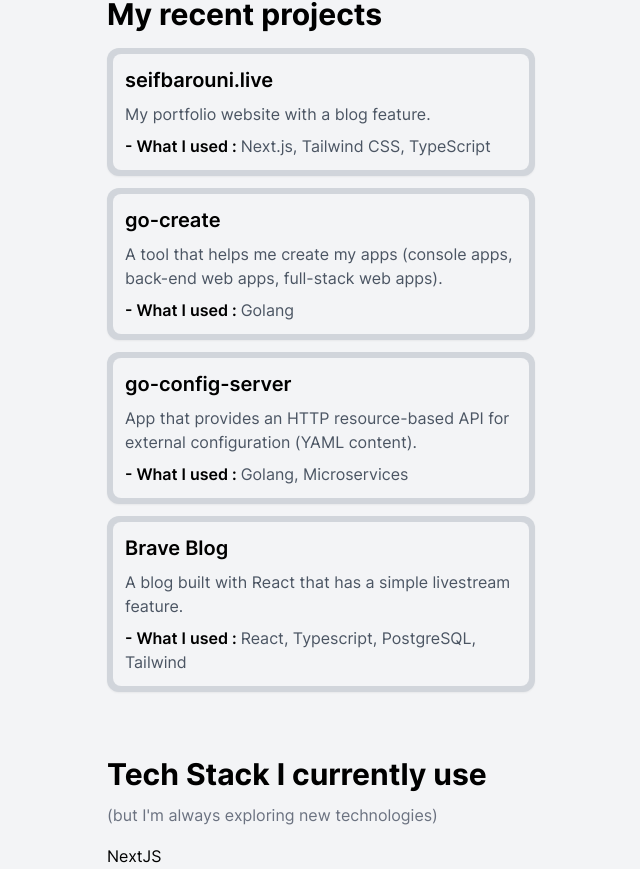
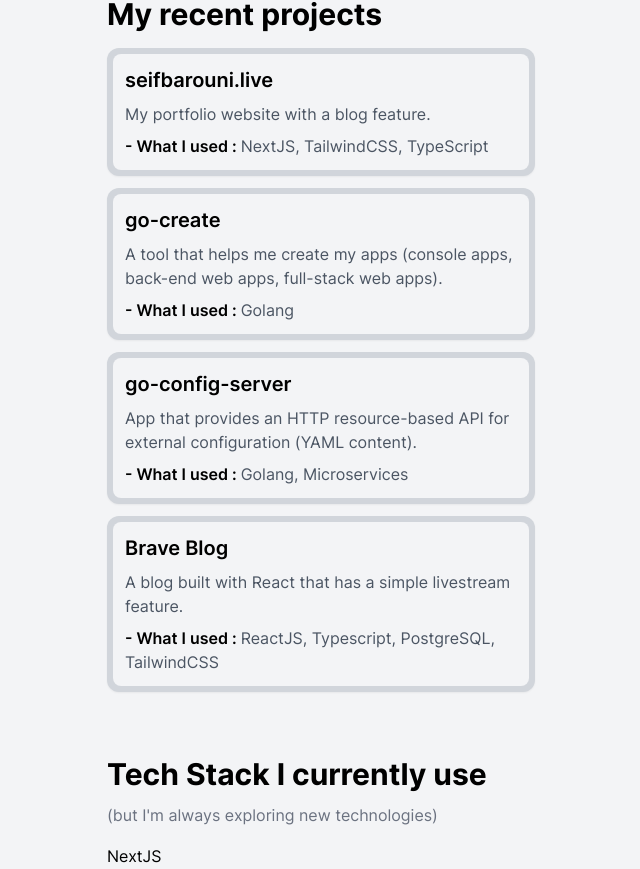
Before and after one commit to Seifbarouni/seifbarouni.live, a Next.js app: page / in a window 1280 px wide. Shown: the part 384-1253 px from the top of the page, without its empty margins (325-965 px from the left). Built offline with nearby package versions, Linux system fonts and the light colour scheme; what tailwindcss-no-scrollbar would draw is missing.

Commit message:
patch: typo fix

```diff
--- a/components/home/RecentProjects.tsx
+++ b/components/home/RecentProjects.tsx
@@ -9,7 +9,7 @@ const RecentProjects: React.FC<RecentProjectsProps> = () => {
         link="https://github.com/Seifbarouni/seifbarouni.live"
         title="seifbarouni.live"
         description="My portfolio website with a blog feature."
-        used={['Next.js', 'Tailwind CSS', 'TypeScript']}
+        used={['NextJS', 'TailwindCSS', 'TypeScript']}
       />
       <Project
         link="https://github.com/Seifbarouni/go-create"
@@ -27,7 +27,7 @@ const RecentProjects: React.FC<RecentProjectsProps> = () => {
         link="https://github.com/Seifbarouni/BraveBlog-frontend"
         title="Brave Blog"
         description="A blog built with React that has a simple livestream feature."
-        used={['React', 'Typescript', 'PostgreSQL', 'Tailwind']}
+        used={['ReactJS', 'Typescript', 'PostgreSQL', 'TailwindCSS']}
       />
     </div>
   )
```
